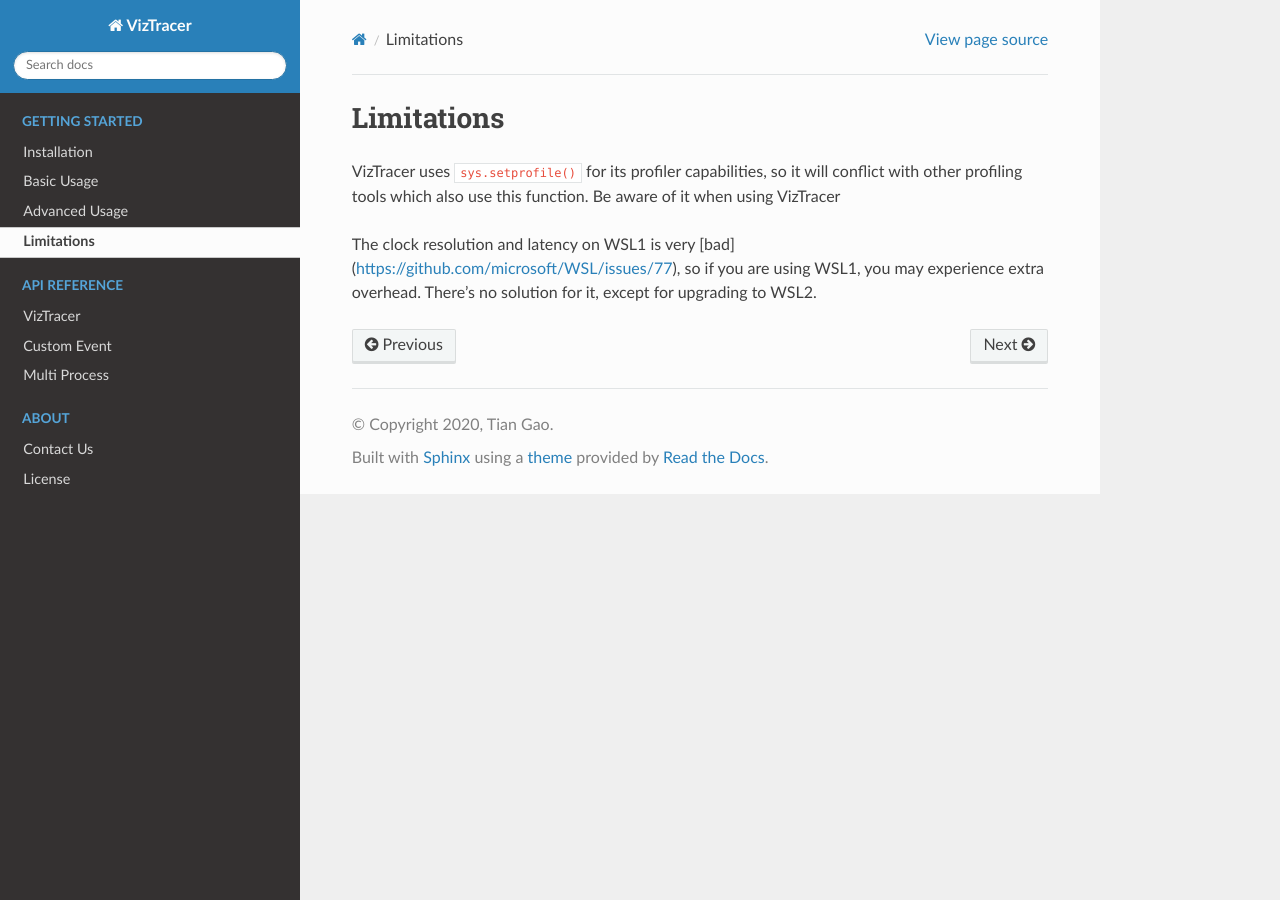
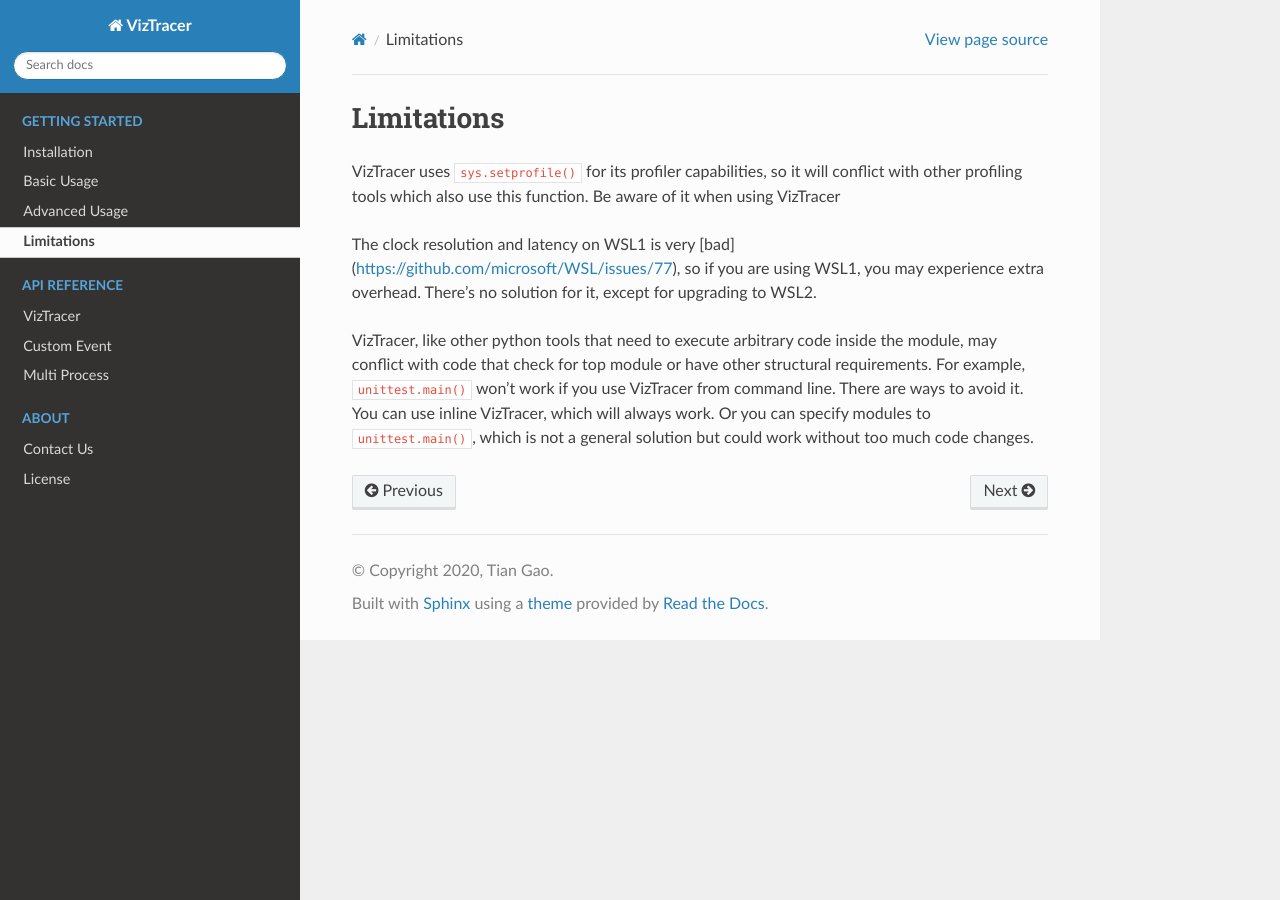
Before and after one commit to gaogaotiantian/viztracer, a Sphinx documentation site: the page built from docs/source/limitations.rst, in a window 1280 px wide. Built offline with Sphinx 7.4.7 and the Read the Docs theme 2.0.0, drawn with Linux system fonts in a browser that asks for light colours.

Commit message:
Update docs

```diff
--- a/docs/source/basic_usage.rst
+++ b/docs/source/basic_usage.rst
@@ -33,6 +33,12 @@ Just feed it as it is to VizTracer
 .. code-block::
 
     viztracer my_script.py arg1 arg2
+
+You can also run a module with VizTracer
+
+.. code-block::
+
+    viztracer -m your_module
 
 You can specify the output file using ``-o`` or ``--output_file`` argument. The default output file is ``result.html``. Three types of files are supported, html, json and gz(gzip of json file).
 
--- a/docs/source/limitations.rst
+++ b/docs/source/limitations.rst
@@ -4,3 +4,6 @@ Limitations
 VizTracer uses ``sys.setprofile()`` for its profiler capabilities, so it will conflict with other profiling tools which also use this function. Be aware of it when using VizTracer
 
 The clock resolution and latency on WSL1 is very [bad](https://github.com/microsoft/WSL/issues/77), so if you are using WSL1, you may experience extra overhead. There's no solution for it, except for upgrading to WSL2.
+
+VizTracer, like other python tools that need to execute arbitrary code inside the module, may conflict with code that check for top module or have other structural requirements. For example, ``unittest.main()`` won't work if you use VizTracer from command line.
+There are ways to avoid it. You can use inline VizTracer, which will always work. Or you can specify modules to ``unittest.main()``, which is not a general solution but could work without too much code changes.
```
